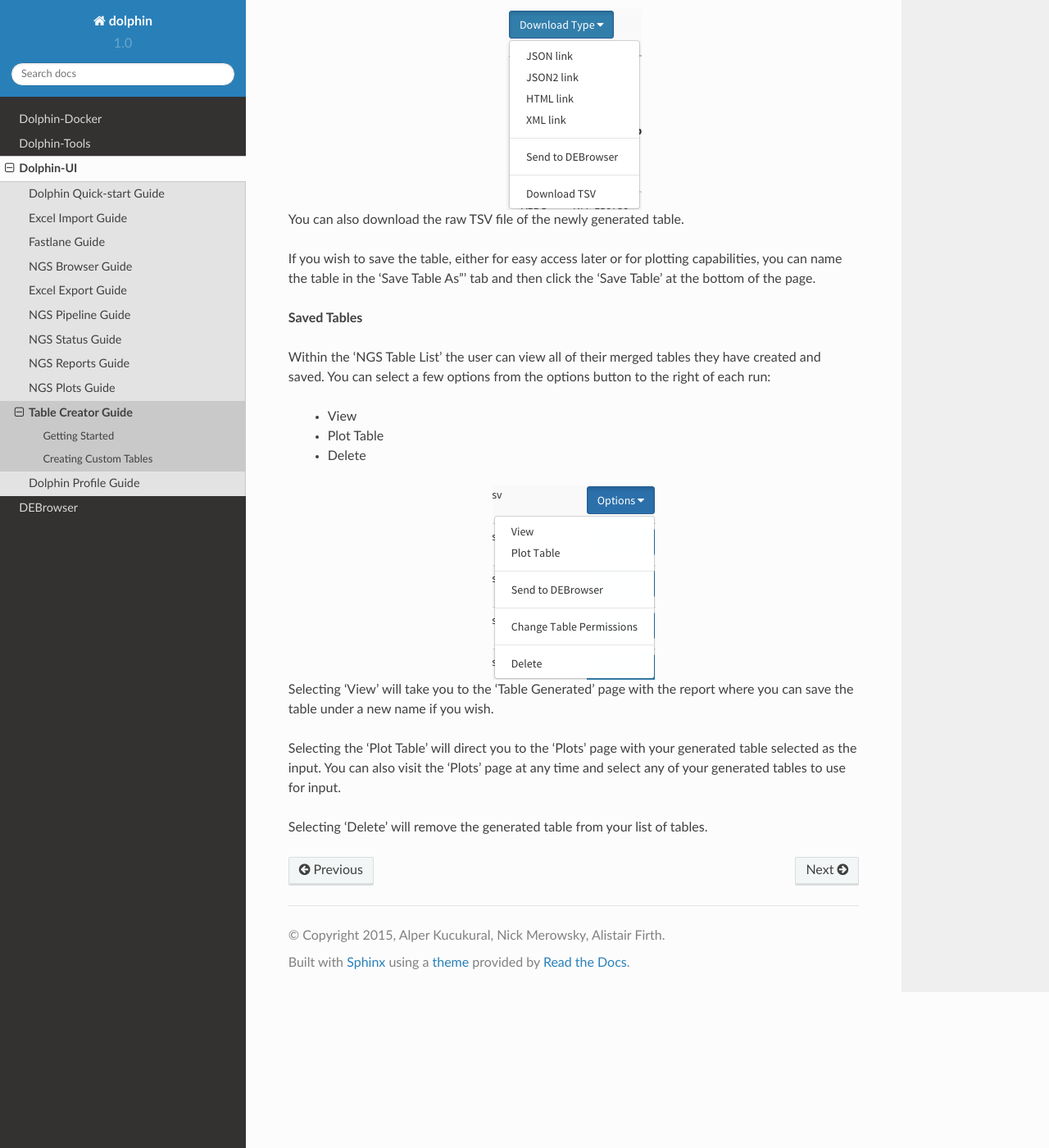
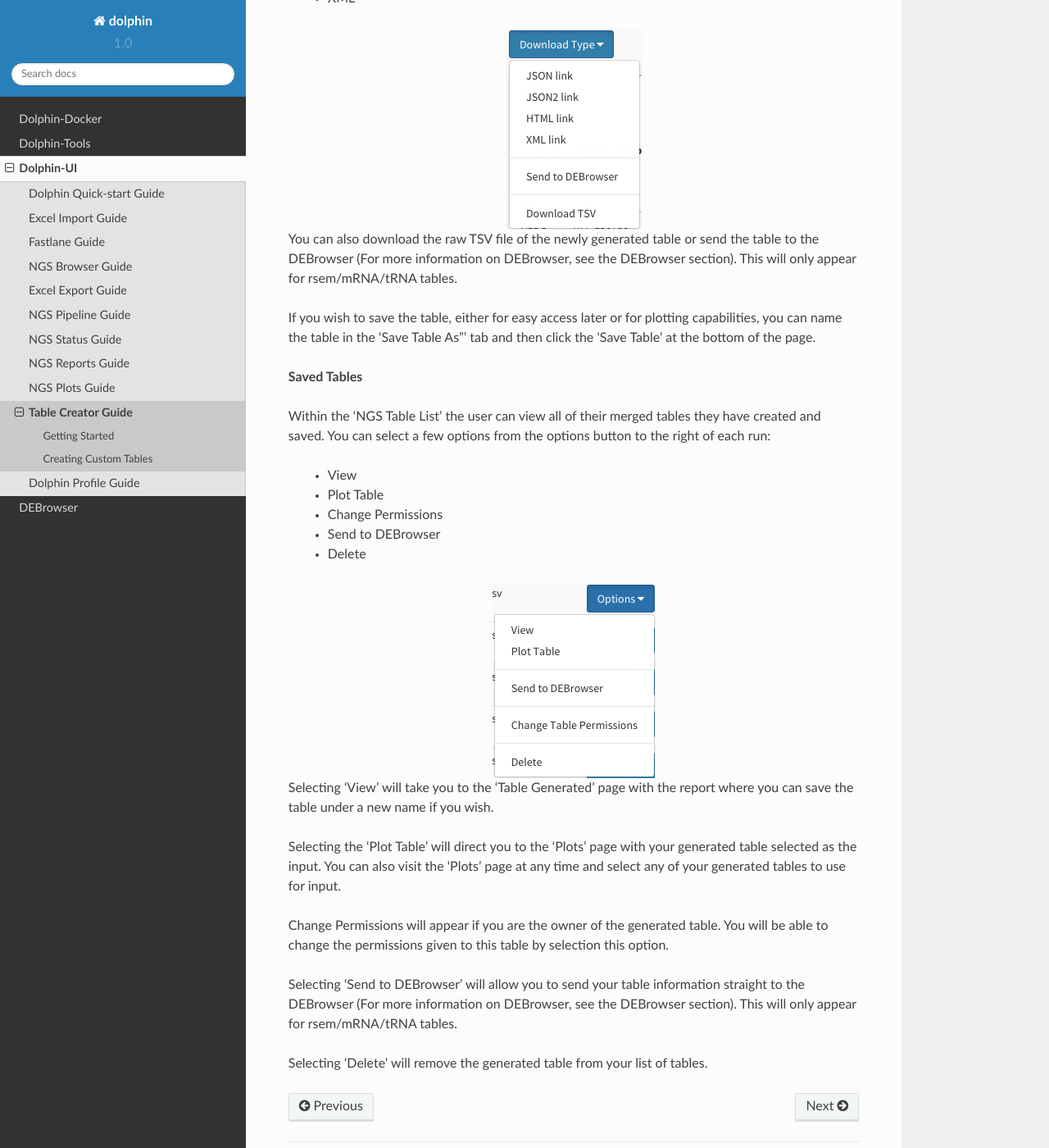
Before and after one commit to UMMS-Biocore/dolphin, a Sphinx documentation site: the page built from docs/dolphin-ui/tablecreator.rst, in a window 1280 px wide and 1400 px high, scrolled down 3376 px. Shown: the whole window at 82% size. Built offline with Sphinx 7.4.7 and the Read the Docs theme 2.0.0, drawn with Linux system fonts in a browser that asks for light colours; formulas are drawn with MathJax 3; some of the changed text lies outside the part shown.

Commit message:
additional comments

```diff
--- a/docs/dolphin-ui/ngsreports.rst
+++ b/docs/dolphin-ui/ngsreports.rst
@@ -48,6 +48,7 @@
 Options include:
 
 * **TYPE Links**:  These links will direct the user towards another webpage with the data from the table in the specified TYPE format.
+* **Send to DEBrowser:** This link will only appear under rsem/mRNA/tRNA results.  It will send the user to the DEBrowser with the selected table as the dataset (For more information on DEBrowser, see the DEBrowser section).
 * **Download File**:  This link will download the table to a file in a TSV format.
 * **Clear Selection**:  If the user desires, they can clear the table of it's contents.
 
--- a/docs/dolphin-ui/ngsstatus.rst
+++ b/docs/dolphin-ui/ngsstatus.rst
@@ -85,6 +85,8 @@
 
 * *Generate Plots:*  Selecting this option will take you to the selected run's plot page.
 
+* *Change Permissions:* If you are the owner of the run, you can change the permissions of the selected run
+
 **View Which Runs?:**
 
 .. image:: dolphin_pics/status_sort.png
--- a/docs/dolphin-ui/tablecreator.rst
+++ b/docs/dolphin-ui/tablecreator.rst
@@ -65,7 +65,7 @@
 .. image:: dolphin_pics/export_table.png
         :align: center
 
-You can also download the raw TSV file of the newly generated table.
+You can also download the raw TSV file of the newly generated table or send the table to the DEBrowser (For more information on DEBrowser, see the DEBrowser section). This will only appear for rsem/mRNA/tRNA tables.
 
 If you wish to save the table, either for easy access later or for plotting capabilities, you can name the table in the 'Save Table As"' tab and then click the 'Save Table' at the bottom of the page.
 
@@ -75,6 +75,8 @@
 
 	* View
 	* Plot Table
+	* Change Permissions
+	* Send to DEBrowser
 	* Delete
 
 .. image:: dolphin_pics/tables_generated_options.png
@@ -84,4 +86,8 @@
 
 Selecting the 'Plot Table' will direct you to the 'Plots' page with your generated table selected as the input.  You can also visit the 'Plots' page at any time and select any of your generated tables to use for input.
 
+Change Permissions will appear if you are the owner of the generated table.  You will be able to change the permissions given to this table by selection this option.
+
+Selecting 'Send to DEBrowser' will allow you to send your table information straight to the DEBrowser (For more information on DEBrowser, see the DEBrowser section).  This will only appear for rsem/mRNA/tRNA tables.
+
 Selecting 'Delete' will remove the generated table from your list of tables.
```
Also changed, not shown: other parts of docs/dolphin-ui/tablecreator.rst (+1 -1 lines).
